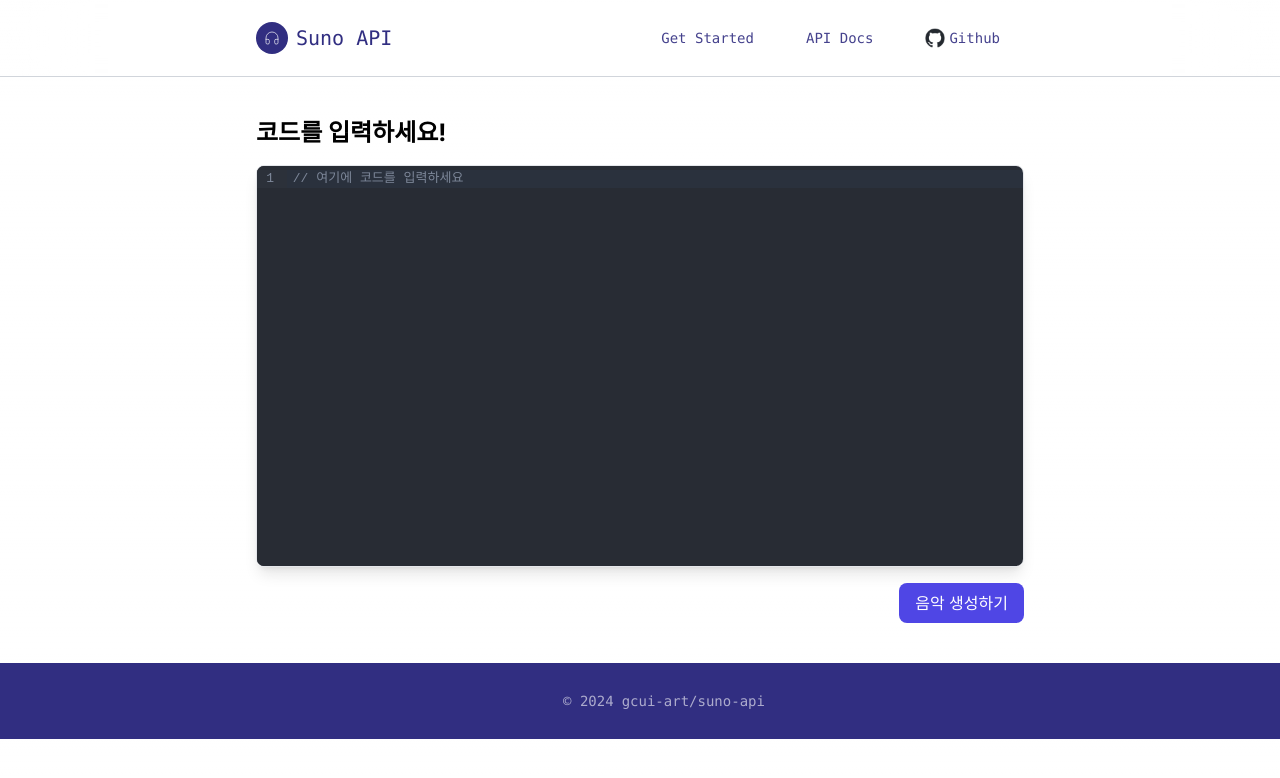
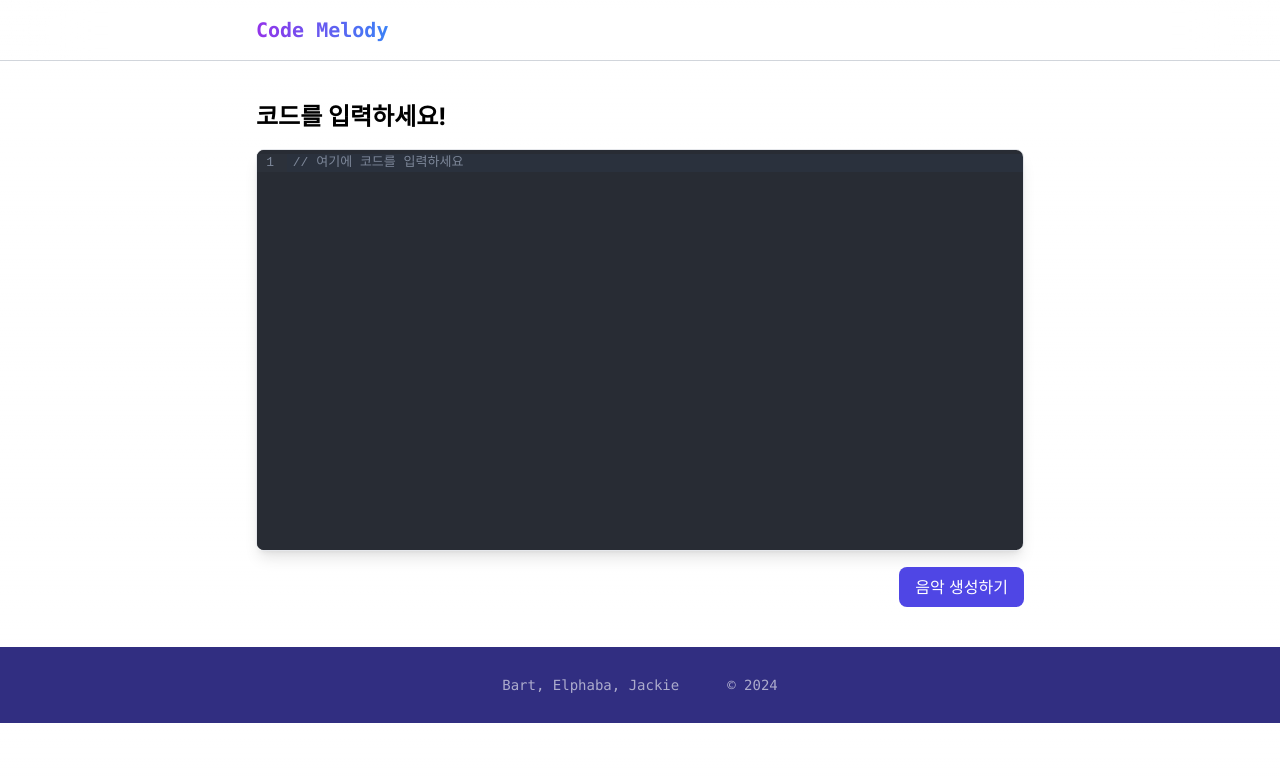
Before and after one commit to ElphabaBaek/code-melody, a Next.js app: page / in a window 1280 px wide. Shown: the top 778 px of the page. Built offline with nearby package versions, Linux system fonts and the light colour scheme.

Commit message:
타입 에러 수정 및 디자인 수정

```diff
--- a/src/app/components/Footer.tsx
+++ b/src/app/components/Footer.tsx
@@ -1,23 +1,23 @@
-import Link from "next/link";
-import Image from "next/image";
+import Link from 'next/link';
+import Image from 'next/image';
 
 export default function Footer() {
   return (
-        <footer className=" flex w-full justify-center py-4 items-center
-        bg-indigo-900 text-white/60 backdrop-blur-2xl font-mono text-sm px-4 lg:px-0
-      ">
-            <p className="px-6 py-3 rounded-full flex justify-center items-center gap-2
-             hover:text-white duration-200
-                ">
-
+    <footer
+      className="flex w-full justify-center py-4 items-center
+        bg-indigo-900 text-white/60 backdrop-blur-2xl font-mono text-sm px-4 lg:px-0"
+    >
+      <p
+        className="px-6 py-3 rounded-full flex justify-center items-center gap-2
+             hover:text-white duration-200"
+      >
+        Bart, Elphaba, Jackie
       </p>
-            <p className="px-6 py-3 rounded-full flex justify-center items-center gap-2
-             hover:text-white duration-200
-                ">
+      <p
+        className="px-6 py-3 rounded-full flex justify-center items-center gap-2
+             hover:text-white duration-200"
+      >
         <span>© 2024</span>
-                <Link href="https://github.com/gcui-art/suno-api/">
-                    gcui-art/suno-api
-                </Link>
       </p>
     </footer>
   );
--- a/src/app/components/Header.tsx
+++ b/src/app/components/Header.tsx
@@ -1,49 +1,14 @@
-import Link from "next/link";
-import Image from "next/image";
-import Logo from "./Logo";
+import Link from 'next/link';
 
 export default function Header() {
   return (
-        <nav className=" flex w-full justify-center py-4 items-center
-        border-b border-gray-300  backdrop-blur-2xl font-mono text-sm px-4 lg:px-0">
+    <nav className="flex w-full justify-center py-4 items-center border-b border-gray-300 backdrop-blur-2xl font-mono text-sm px-4 lg:px-0">
       <div className="max-w-3xl flex w-full items-center justify-between">
-                <div className="font-medium text-xl text-indigo-900 flex items-center gap-2">
-                    <Logo className="w-4 h-4" />
-                    <Link href='/'>
-                        Suno API
+        <Link href="/" className="flex items-center space-x-2">
+          <span className="text-xl font-bold bg-gradient-to-r from-purple-600 to-blue-500 bg-clip-text text-transparent">
+            Code Melody
+          </span>
         </Link>
-                </div>
-                <div className="flex items-center justify-center gap-1 text-sm font-light text-indigo-900/90">
-                    <p className="p-2 lg:px-6 lg:py-3 rounded-full flex justify-center items-center
-                lg:hover:bg-indigo-300 duration-200
-                ">
-                        <Link href="/">
-                            Get Started
-                        </Link>
-                    </p>
-                    <p className="p-2 lg:px-6 lg:py-3 rounded-full flex justify-center items-center
-                lg:hover:bg-indigo-300 duration-200
-                ">
-                        <Link href="/docs">
-                            API Docs
-                        </Link>
-                    </p>
-                    <p className="p-2 lg:px-6 lg:py-3 rounded-full flex justify-center items-center
-                lg:hover:bg-indigo-300 duration-200
-                ">
-                        <a href="https://github.com/gcui-art/suno-api/"
-                            target="_blank"
-                            className="flex items-center justify-center gap-1">
-                            <span className="">
-                                <Image src="/github-mark.png" alt="GitHub Logo" width={20} height={20} />
-                            </span>
-                            <span>Github</span>
-                        </a>
-                    </p>
-                </div>
-
-
-
       </div>
     </nav>
   );
--- a/src/app/layout.tsx
+++ b/src/app/layout.tsx
@@ -23,6 +23,7 @@ export default function RootLayout({
     <html lang="en">
       <body className={`${inter.className} overflow-y-scroll`} >
         <Header />
+
         <main className="flex flex-col items-center m-auto w-full">
           {children}
         </main>
--- a/src/app/page.tsx
+++ b/src/app/page.tsx
@@ -1,4 +1,4 @@
-"use client";
+'use client';
 
 import { useEffect, useState } from 'react';
 import Section from './components/Section';
@@ -11,21 +11,20 @@ export default function Home() {
   const [code, setCode] = useState('// 여기에 코드를 입력하세요');
   const [generatedPrompt, setGeneratedPrompt] = useState<string>('');
   const [isLoading, setIsLoading] = useState(false);
-  const [musicResponse, setMusicResponse] = useState<string>('');
   const [audioUrl, setAudioUrl] = useState<string | null>(null);
 
   const handleGenerateMusic = async () => {
     try {
       setIsLoading(true);
       setAudioUrl(null);
-      setMusicResponse('');
+      setGeneratedPrompt('');
       // 프롬프트 생성 요청
       const promptResponse = await fetch('/v1/generate-prompt', {
         method: 'POST',
         headers: {
-          'Content-Type': 'application/json',
+          'Content-Type': 'application/json'
         },
-        body: JSON.stringify({ code }),
+        body: JSON.stringify({ code })
       });
 
       const promptData = await promptResponse.json();
@@ -35,17 +34,15 @@ export default function Home() {
       const musicResponse = await fetch('/v1/generate-music', {
         method: 'POST',
         headers: {
-          'Content-Type': 'application/json',
+          'Content-Type': 'application/json'
         },
-        body: JSON.stringify({ prompt: promptData.prompt }),
+        body: JSON.stringify({ prompt: promptData.prompt })
       });
 
       // blob으로 응답 처리
       const audioBlob = await musicResponse.blob();
       const url = URL.createObjectURL(audioBlob);
       setAudioUrl(url);
-      setMusicResponse('음악이 생성되었습니다.');
-
     } catch (error) {
       console.error('음악 생성 중 오류 발생:', error);
     } finally {
@@ -80,8 +77,8 @@ export default function Home() {
               disabled={isLoading}
               className={`px-4 py-2 text-white rounded-lg transition-colors ${
                 isLoading
-                ? 'bg-indigo-400 cursor-not-allowed'
-                : 'bg-indigo-600 hover:bg-indigo-700'
+                  ? 'bg-indigo-400 cursor-not-allowed'
+                  : 'bg-indigo-600 hover:bg-indigo-700'
               }`}
               onClick={handleGenerateMusic}
             >
@@ -89,17 +86,8 @@ export default function Home() {
             </button>
           </div>
 
-          {/* 프롬프트 결과 표시 섹션 */}
-          {(generatedPrompt) && (
-            <div className="mt-6 p-4 bg-gray-800 rounded-lg">
-              <ReactMarkdown className="text-white prose prose-invert max-w-none">
-                {generatedPrompt}
-              </ReactMarkdown>
-            </div>
-          )}
-
           {/* 음악 결과 표시 섹션 */}
-          {musicResponse && (
+          {!!audioUrl && (
             <div className="mt-6 p-4 bg-gray-800 rounded-lg">
               <h3 className="text-xl font-bold text-white mb-2">생성된 음악</h3>
               <div className="text-white">
@@ -112,6 +100,15 @@ export default function Home() {
               </div>
             </div>
           )}
+
+          {/* 프롬프트 결과 표시 섹션 */}
+          {!!generatedPrompt && (
+            <div className="mt-6 p-4 bg-gray-800 rounded-lg">
+              <ReactMarkdown className="text-white prose prose-invert max-w-none">
+                {generatedPrompt}
+              </ReactMarkdown>
+            </div>
+          )}
         </div>
       </Section>
     </>
--- a/src/app/v1/generate-music/route.ts
+++ b/src/app/v1/generate-music/route.ts
@@ -24,14 +24,10 @@ export async function POST(request: Request) {
       { input }
     ))
 
-    console.log(output);
-
     // 파일 이름 생성
     const fileName = `output-${Date.now()}.mp3`;
-    // 저장할 경로 설정 (public 폴더 내 uploads 디렉토리)
-    const uploadDir = path.join(process.cwd(), 'public', 'uploads');
-    const filePath = path.join(uploadDir, fileName);
 
+    // @ts-ignore
     return new NextResponse(output, {
       headers: {
         'Content-Type': 'audio/mpeg',
```
Lines whose indentation alone changed are shown as unchanged.
